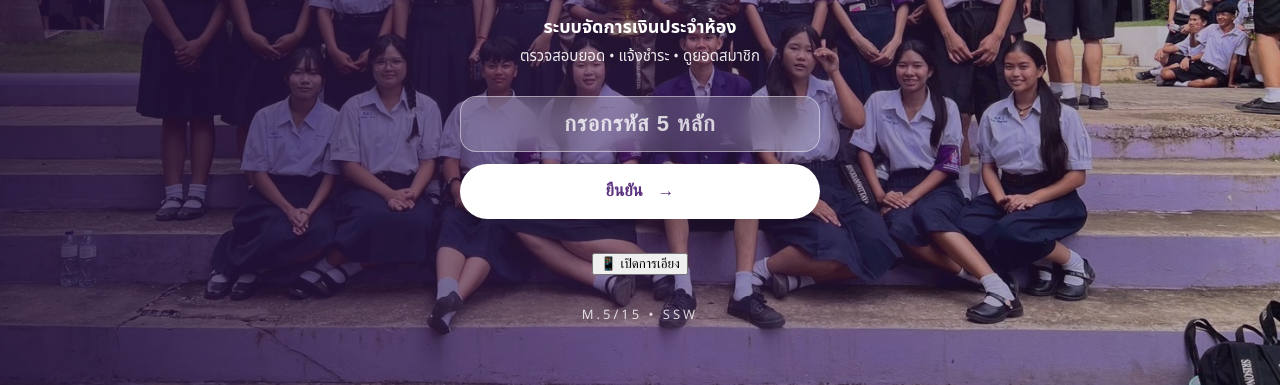
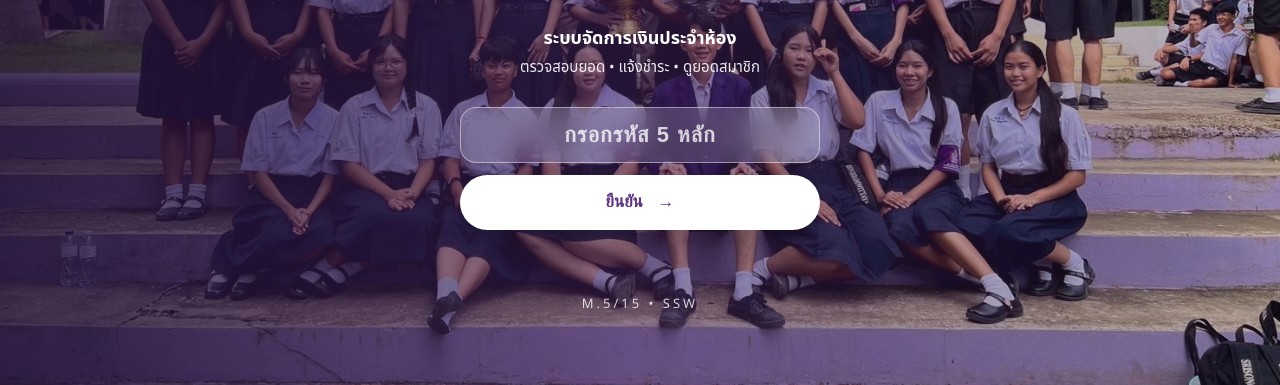
Before and after one commit to techinkhamthongthip-sudo/my-money-web, a plain HTML site: page index.html in a window 1280 px wide. Shown: the part 415-800 px from the top of the page. Drawn offline with Linux system fonts and the light colour scheme.

Commit message:
Update index.html

```diff
--- a/index.html
+++ b/index.html
@@ -21,8 +21,6 @@
 <section id="welcomeScreen" class="welcome-screen">
 
     <div class="welcome-overlay"></div>
-
-    <div class="welcome-background"></div>
 
     <div class="welcome-content">
 
@@ -82,19 +80,6 @@
             ></div>
 
         </div>
-
-
-        <!-- =================================================
-             ปุ่มเปิด Motion สำหรับ iPhone / iPad
-        ================================================== -->
-
-        <button
-            id="enableTilt"
-            class="enable-tilt-button"
-            type="button"
-        >
-            📱 เปิดการเอียง
-        </button>
 
 
         <div class="welcome-footer">
@@ -538,11 +523,7 @@
         </button>
 
         <div class="modal-avatar">
-            <img
-                id="detailPhoto"
-                src=""
-                alt="รูปนักเรียน"
-            >
+             <img id="detailPhoto" src="" alt="รูปนักเรียน">
         </div>
 
         <div
```
